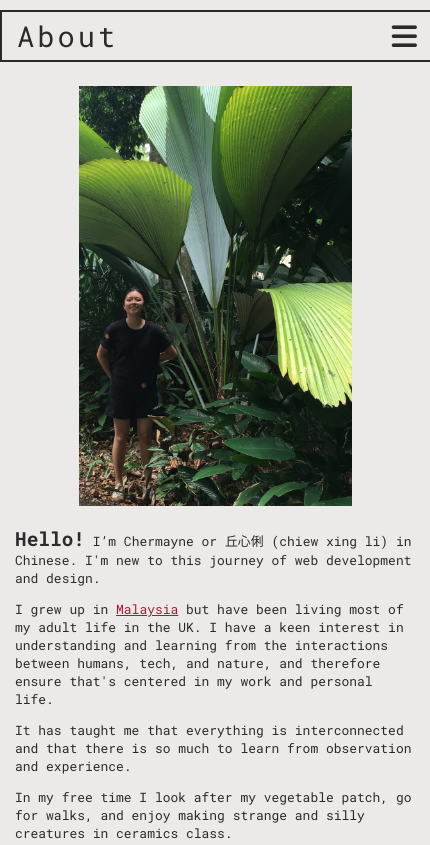
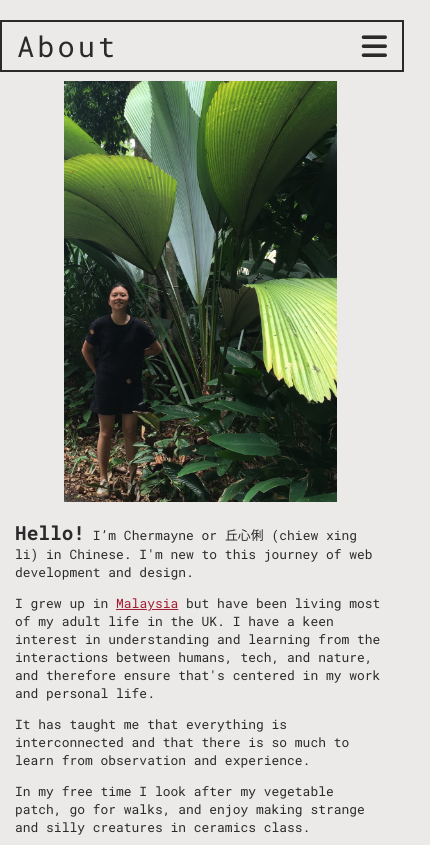
Before and after one commit to Chermayne/Chermayne, a plain HTML site: page about.html in a window 390 px wide. Shown: the top 845 px of the page, 430 px wide, since content can reach past the window. Drawn offline with Linux system fonts and the light colour scheme.

Commit message:
Update styles.css

```diff
--- a/css/styles.css
+++ b/css/styles.css
@@ -36,7 +36,7 @@ header {
     width: inherit;
     height: auto;
     padding: 0;
-    margin: 10px auto;
+    margin: 20px auto;
     border: 3px solid #2B2A2A;
     background-color: #ebeae9;
     display: flex;
@@ -300,7 +300,7 @@ main {
 
 @media (max-width: 586px){
     .container {
-        width: 476px;
+        width: 460px;
     }
 
     header {
@@ -330,7 +330,6 @@ main {
     }
 
     main {
-        padding-top: 1%;
         font-size: 0.9em;
     }
 
@@ -384,7 +383,7 @@ main {
 
 @media (max-width: 490px){
     .container {
-        width: 430px;
+        width: 400px;
     }
 
     header {
```
